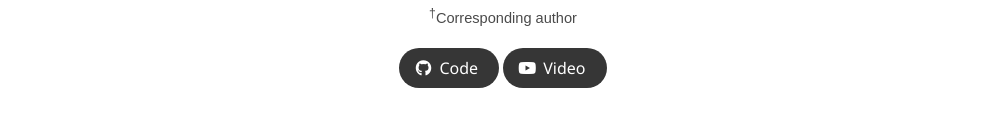
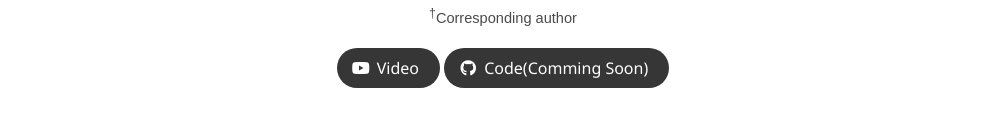
Before and after one commit to Astrorix/MARG, a plain HTML site: page index.html in a window 1280 px wide. Shown: the part 273-411 px from the top of the page, without its empty margins (137-1145 px from the left). Drawn offline with nearby package versions, Linux system fonts and the light colour scheme; a script that the page names is missing; some icons are missing; a web font is replaced by a local one.

Commit message:
update video

```diff
--- a/index.html
+++ b/index.html
@@ -87,25 +87,24 @@
 
                   <div class="column has-text-centered">
                     <div class="publication-links">
-
-                  <!-- Github link -->
+                                  <!-- Github link -->
+                  <span class="link-block">
+                    <a href="https://youtu.be/cVeQD845ER0" target="_blank"
+                    class="external-link button is-normal is-rounded is-dark">
+                    <span class="icon">
+                      <i class="fab fa-youtube"></i>
+                    </span>
+                    <span>Video</span>
+                  </a>
+                </span>
+                                  <!-- Github link -->
                   <span class="link-block">
                     <a href="https://github.com/arclab-hku/Risky_gym.git" target="_blank"
                     class="external-link button is-normal is-rounded is-dark">
                     <span class="icon">
                       <i class="fab fa-github"></i>
                     </span>
-                    <span>Code</span>
-                  </a>
-                </span>
-                                  <!-- Github link -->
-                  <span class="link-block">
-                    <a href="https://youtu.be/zOM0Pw-F_sw" target="_blank"
-                    class="external-link button is-normal is-rounded is-dark">
-                    <span class="icon">
-                      <i class="fab fa-youtube"></i>
-                    </span>
-                    <span>Video</span>
+                    <span>Code(Comming Soon)</span>
                   </a>
                 </span>
             </div>
```
